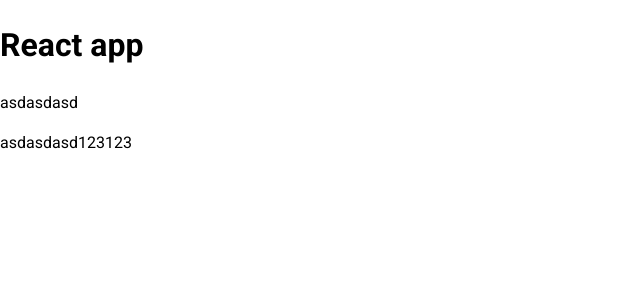
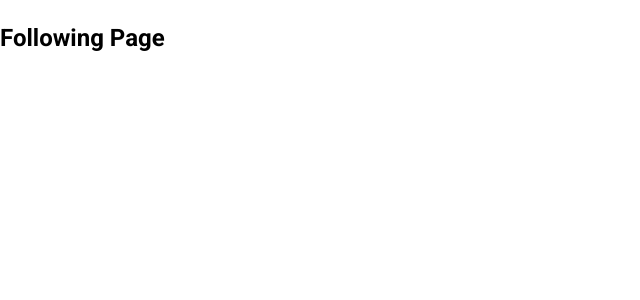
Before and after one commit to vinhthanhluong/tiktok, a React (Create React App) app: page /following in a window 1280 px wide. Shown: the top 300 px of the page, without its empty margins (0-640 px from the left). Built offline with nearby package versions, Linux system fonts and the light colour scheme.

Commit message:
Set Router

```diff
--- a/package.json
+++ b/package.json
@@ -9,6 +9,7 @@
     "normalize.css": "^8.0.1",
     "react": "^18.3.1",
     "react-dom": "^18.3.1",
+    "react-router-dom": "^6.24.0",
     "react-scripts": "5.0.1",
     "web-vitals": "^2.1.4"
   },
--- a/src/App.js
+++ b/src/App.js
@@ -1,10 +1,18 @@
+import { BrowserRouter as Router, Routes, Route, Link } from 'react-router-dom';
+import { publicRoutes } from '~/Routes';
+
 function App() {
     return (
-        <div className="App">
-            <h1>React app</h1>
-            <p>asdasdasd</p>
-            <p>asdasdasd123123</p>
-        </div>
+        <Router>
+            <div className="App">
+                <Routes>
+                    {publicRoutes.map((route, index) => {
+                        const Page = route.component;
+                        return <Route key={index} path={route.path} element={<Page />} />;
+                    })}
+                </Routes>
+            </div>
+        </Router>
     );
 }
 
--- /dev/null
+++ b/src/Routes/index.js
@@ -0,0 +1,14 @@
+import Home from '~/pages/Home';
+import Following from '~/pages/Following';
+import Profile from '~/pages/Profile';
+
+// Public Routes
+const publicRoutes = [
+    { path: '/', component: Home },
+    { path: '/following', component: Following },
+    { path: '/profile', component: Profile },
+];
+
+const privateRoutes = [];
+
+export { publicRoutes, privateRoutes };
--- /dev/null
+++ b/src/pages/Following/index.js
@@ -0,0 +1,5 @@
+function Following() {
+    return <h2>Following Page</h2>;
+}
+
+export default Following;
--- /dev/null
+++ b/src/pages/Home/index.js
@@ -0,0 +1,5 @@
+function Home() {
+    return <h2>Home Page</h2>;
+}
+
+export default Home;
--- /dev/null
+++ b/src/pages/Profile/index.js
@@ -0,0 +1,5 @@
+function Profile() {
+    return <h2>Profile Page</h2>;
+}
+
+export default Profile;
```
Also changed, not shown: 1 other file (tests, documents, lock files or other folders).
